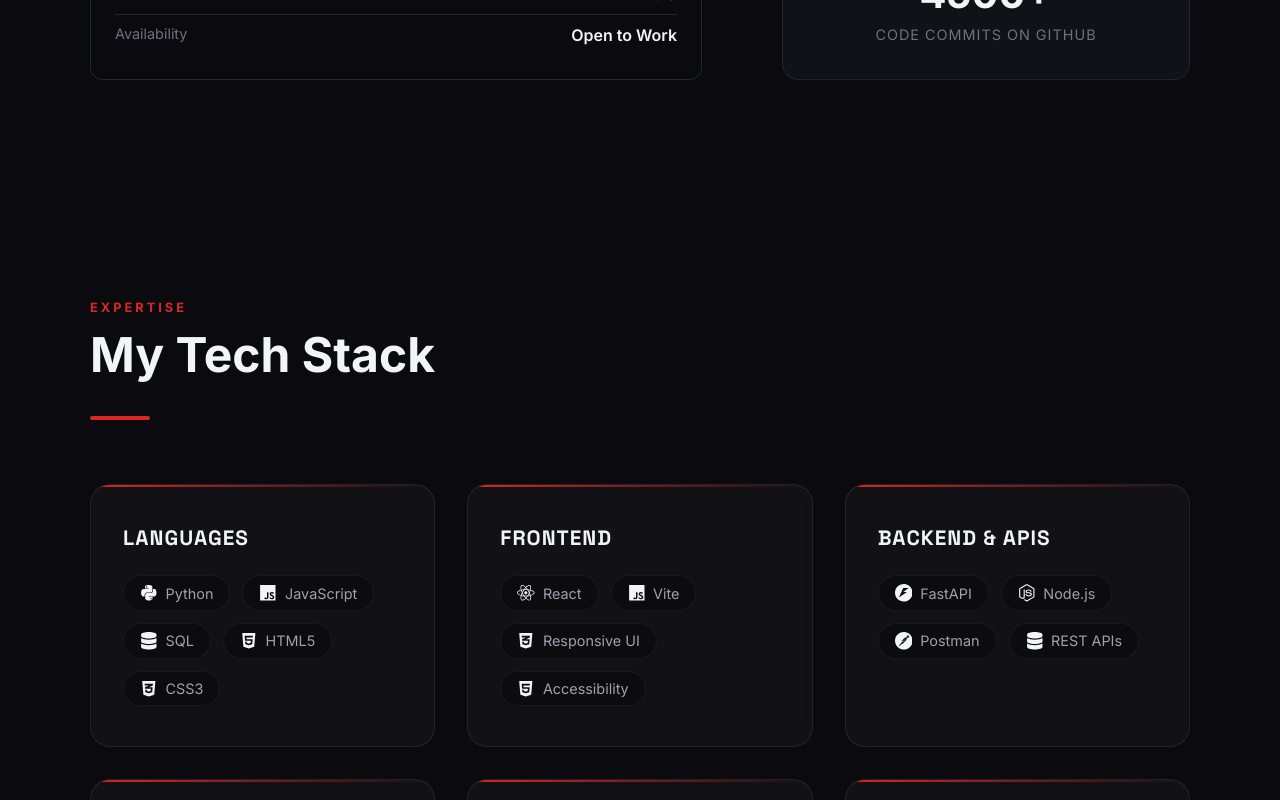
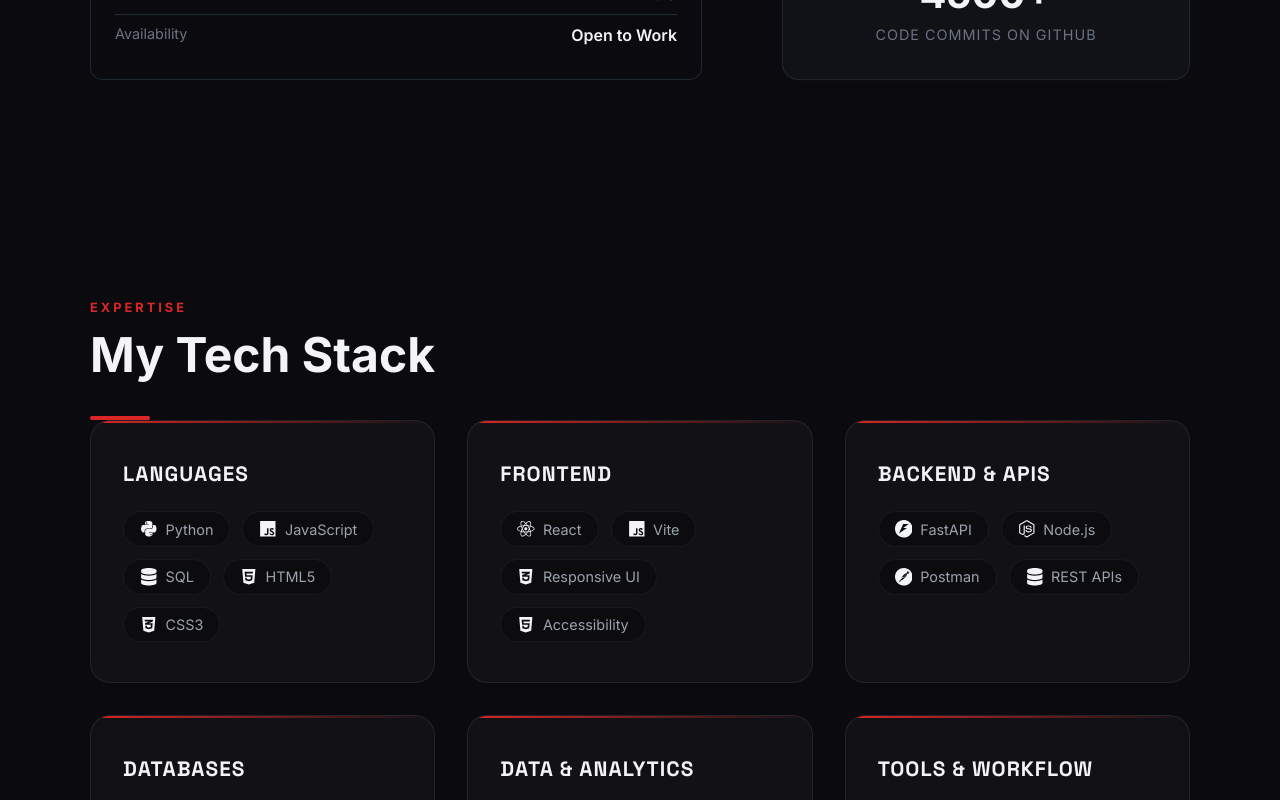
Before and after one commit to Santhosh-Kumar-2004/santhosh.dev-portfolio-site, a React (Vite) app: page / in a window 1280 px wide. Shown: the part 1283-2083 px from the top of the page. Built offline with nearby package versions, Linux system fonts and the light colour scheme.

Commit message:
Updateing the files int the backend

```diff
--- a/src/App.jsx
+++ b/src/App.jsx
@@ -13,6 +13,7 @@
   return (
     <>
       <Background />
+      <div className="app-background">
         <DraggableID />
         <ScrollProgress />
         {/* <CustomCursor /> */}
@@ -24,6 +25,7 @@
         <Skills />
         <Projects />
         {/* <Contact /> */}
+      </div>
     </>
   );
 }
--- a/src/index.css
+++ b/src/index.css
@@ -8,6 +8,12 @@
   padding: 0;
   box-sizing: border-box;
 }
+
+#root {
+  /* position: relative; */
+  z-index: 1;
+}
+
 
 /* =========================
    FONT VARIABLES
--- a/src/styles/Background.css
+++ b/src/styles/Background.css
@@ -2,7 +2,7 @@
 .app-background {
   position: fixed;
   inset: 0;
-  z-index: -1;
+  z-index: 0;
   background-color: var(--bg-main);
   overflow: hidden;
 }
--- a/src/styles/Projects.css
+++ b/src/styles/Projects.css
@@ -4,7 +4,7 @@
 }
 
 .projects-header {
-  margin-bottom: 3rem;
+  margin-bottom: 2rem;
   padding: 0 5%;
 }
 
@@ -12,7 +12,7 @@
   width: 60px;
   height: 4px;
   background: var(--accent-primary);
-  margin-top: 10px;
+  /* margin-top: 10px; */
   border-radius: 2px;
 }
 
--- a/src/styles/Skills.css
+++ b/src/styles/Skills.css
@@ -4,7 +4,7 @@
 }
 
 .skills-header {
-  margin-bottom: 4rem;
+  /* margin-bottom: 1rem; */
   max-width: 600px;
 }
 
```
Lines whose indentation alone changed are shown as unchanged.
